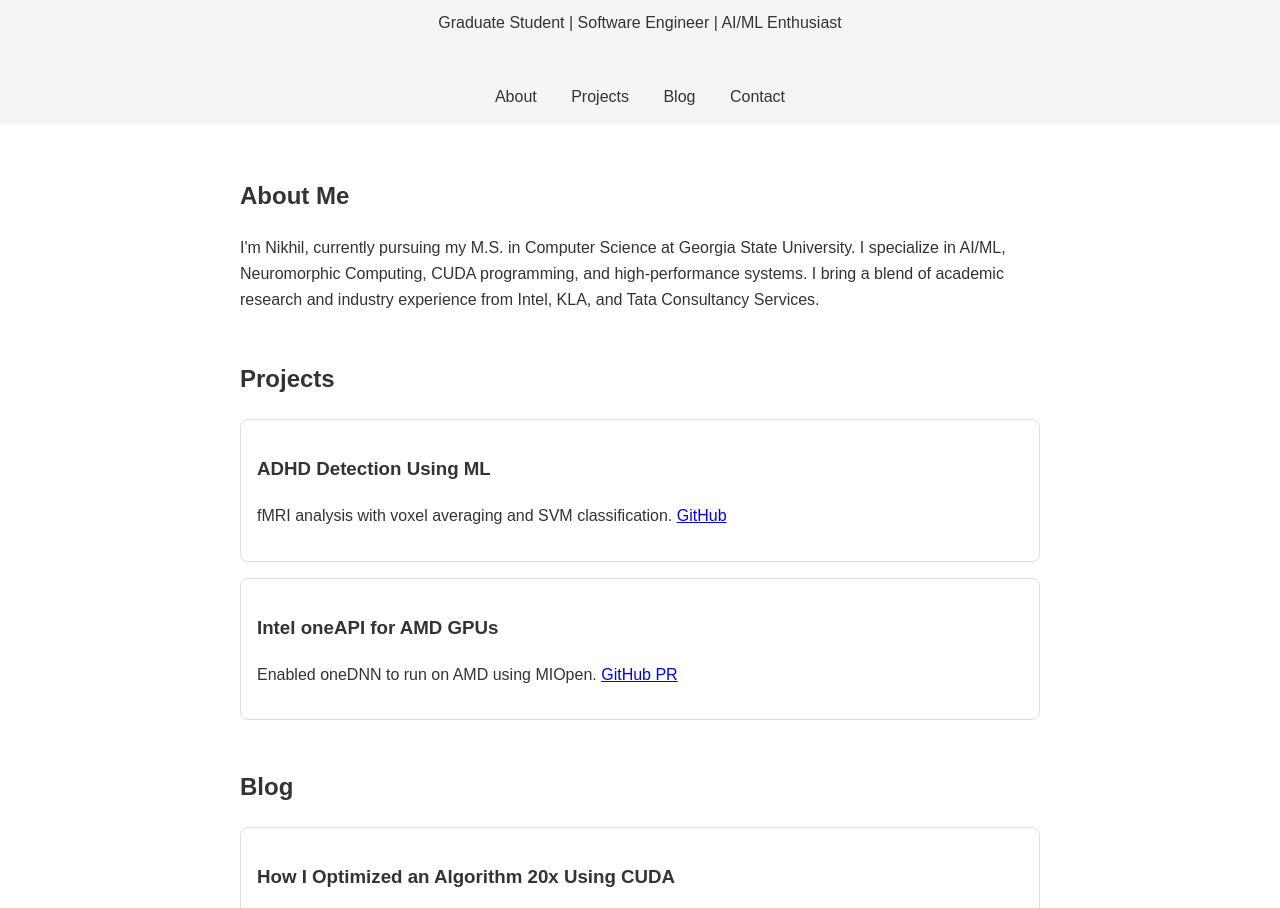
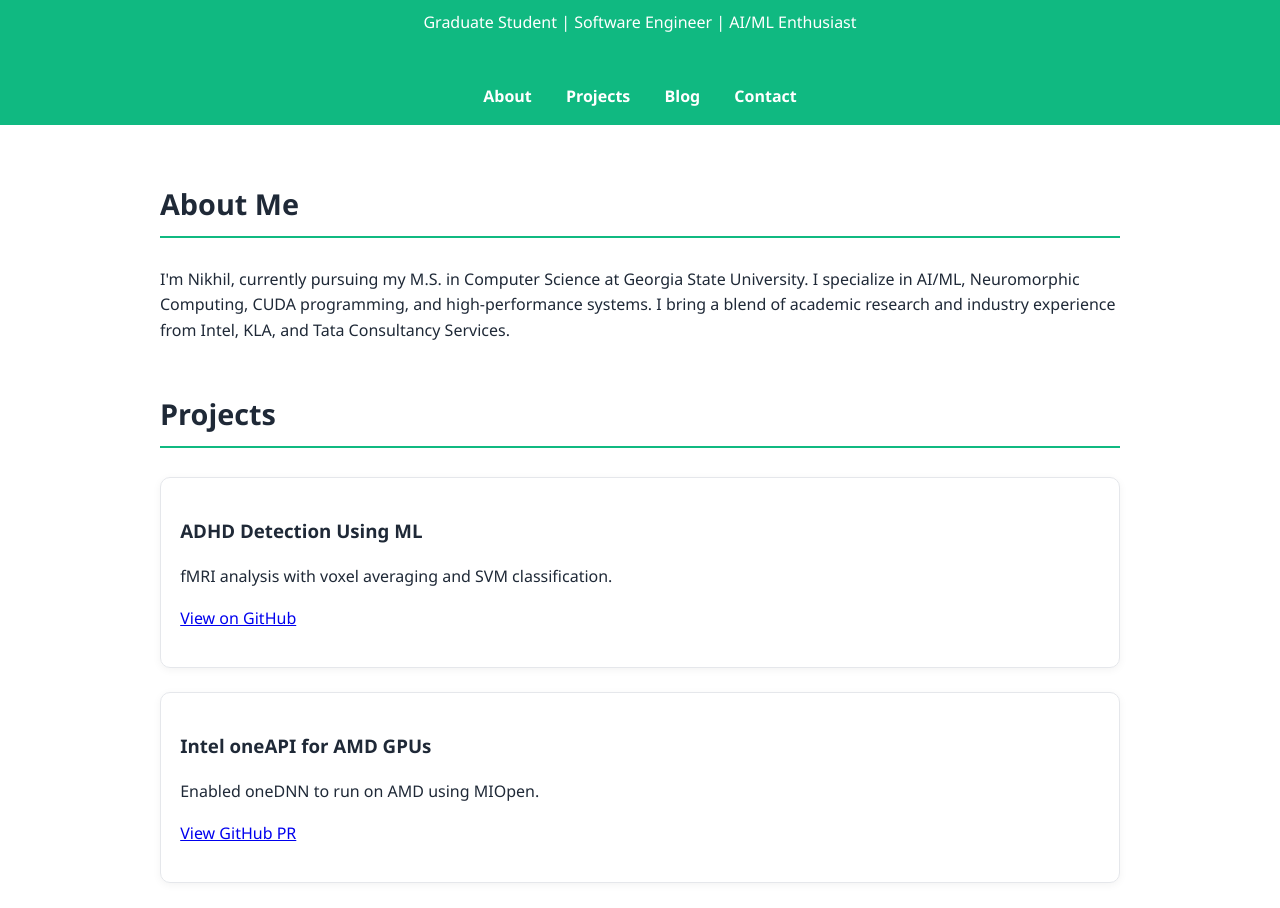
Before and after one commit to SNikhilVashista/SNikhilVashista.github.io, a plain HTML site: page index.html in a window 1280 px wide. Shown: the part 100-1008 px from the top of the page. Drawn offline with Linux system fonts and the light colour scheme.

Commit message:
Update index.html

```diff
--- a/index.html
+++ b/index.html
@@ -5,36 +5,57 @@
   <meta name="viewport" content="width=device-width, initial-scale=1.0" />
   <title>Nikhil Vashista Shrangare | Portfolio & Blog</title>
   <style>
+    html {
+      scroll-behavior: smooth;
+    }
     body {
       margin: 0;
-      font-family: Arial, sans-serif;
+      font-family: 'Segoe UI', Tahoma, Geneva, Verdana, sans-serif;
       background: #ffffff;
-      color: #333;
+      color: #1f2937;
       line-height: 1.6;
     }
     header, nav, footer {
-      background: #f5f5f5;
+      background: #10b981; /* Emerald */
+      color: white;
       padding: 1em;
       text-align: center;
     }
     nav a {
       margin: 0 15px;
       text-decoration: none;
-      color: #333;
+      color: white;
+      font-weight: bold;
+      transition: color 0.3s ease;
+    }
+    nav a:hover {
+      color: #d1fae5; /* Lighter emerald */
     }
     main {
-      padding: 2em;
-      max-width: 800px;
+      padding: 2em 1em;
+      max-width: 960px;
       margin: auto;
     }
     section {
       margin-bottom: 3em;
     }
-    .project, .blog-post {
-      border: 1px solid #ddd;
-      padding: 1em;
-      border-radius: 8px;
+    .section-title {
+      font-size: 1.8em;
+      border-bottom: 2px solid #10b981;
+      padding-bottom: 0.3em;
       margin-bottom: 1em;
+    }
+    .card {
+      border: 1px solid #e5e7eb;
+      padding: 1.2em;
+      border-radius: 10px;
+      box-shadow: 0 2px 8px rgba(0,0,0,0.05);
+      transition: transform 0.2s ease, box-shadow 0.2s ease;
+      margin-bottom: 1.5em;
+    }
+    .card:hover {
+      transform: translateY(-5px);
+      box-shadow: 0 6px 20px rgba(0,0,0,0.1);
     }
     @media (max-width: 600px) {
       nav a {
@@ -59,36 +80,38 @@
 
   <main>
     <section id="about">
-      <h2>About Me</h2>
+      <h2 class="section-title">About Me</h2>
       <p>I'm Nikhil, currently pursuing my M.S. in Computer Science at Georgia State University. I specialize in AI/ML, Neuromorphic Computing, CUDA programming, and high-performance systems. I bring a blend of academic research and industry experience from Intel, KLA, and Tata Consultancy Services.</p>
     </section>
 
     <section id="projects">
-      <h2>Projects</h2>
-      <div class="project">
+      <h2 class="section-title">Projects</h2>
+      <div class="card">
         <h3>ADHD Detection Using ML</h3>
-        <p>fMRI analysis with voxel averaging and SVM classification. <a href="https://github.com/SNikhilVashista/ADHD-classification-using-Image-Processing-and-AI-classification" target="_blank">GitHub</a></p>
+        <p>fMRI analysis with voxel averaging and SVM classification.</p>
+        <p><a href="https://github.com/SNikhilVashista/ADHD-classification-using-Image-Processing-and-AI-classification" target="_blank">View on GitHub</a></p>
       </div>
-      <div class="project">
+      <div class="card">
         <h3>Intel oneAPI for AMD GPUs</h3>
-        <p>Enabled oneDNN to run on AMD using MIOpen. <a href="https://github.com/oneapi-src/oneDNN/pull/1348" target="_blank">GitHub PR</a></p>
+        <p>Enabled oneDNN to run on AMD using MIOpen.</p>
+        <p><a href="https://github.com/oneapi-src/oneDNN/pull/1348" target="_blank">View GitHub PR</a></p>
       </div>
     </section>
 
     <section id="blog">
-      <h2>Blog</h2>
-      <div class="blog-post">
+      <h2 class="section-title">Blog</h2>
+      <div class="card">
         <h3>How I Optimized an Algorithm 20x Using CUDA</h3>
         <p>Coming soon...</p>
       </div>
-      <div class="blog-post">
+      <div class="card">
         <h3>My Journey from TCS to Intel to GSU</h3>
         <p>Coming soon...</p>
       </div>
     </section>
 
     <section id="contact">
-      <h2>Contact</h2>
+      <h2 class="section-title">Contact</h2>
       <p>Email: <a href="mailto:nikhilvashista2021@gmail.com">nikhilvashista2021@gmail.com</a></p>
       <p>LinkedIn: <a href="https://linkedin.com/in/nikhil-vashista" target="_blank">linkedin.com/in/nikhil-vashista</a></p>
       <p>GitHub: <a href="https://github.com/SNikhilVashista" target="_blank">github.com/SNikhilVashista</a></p>
```
